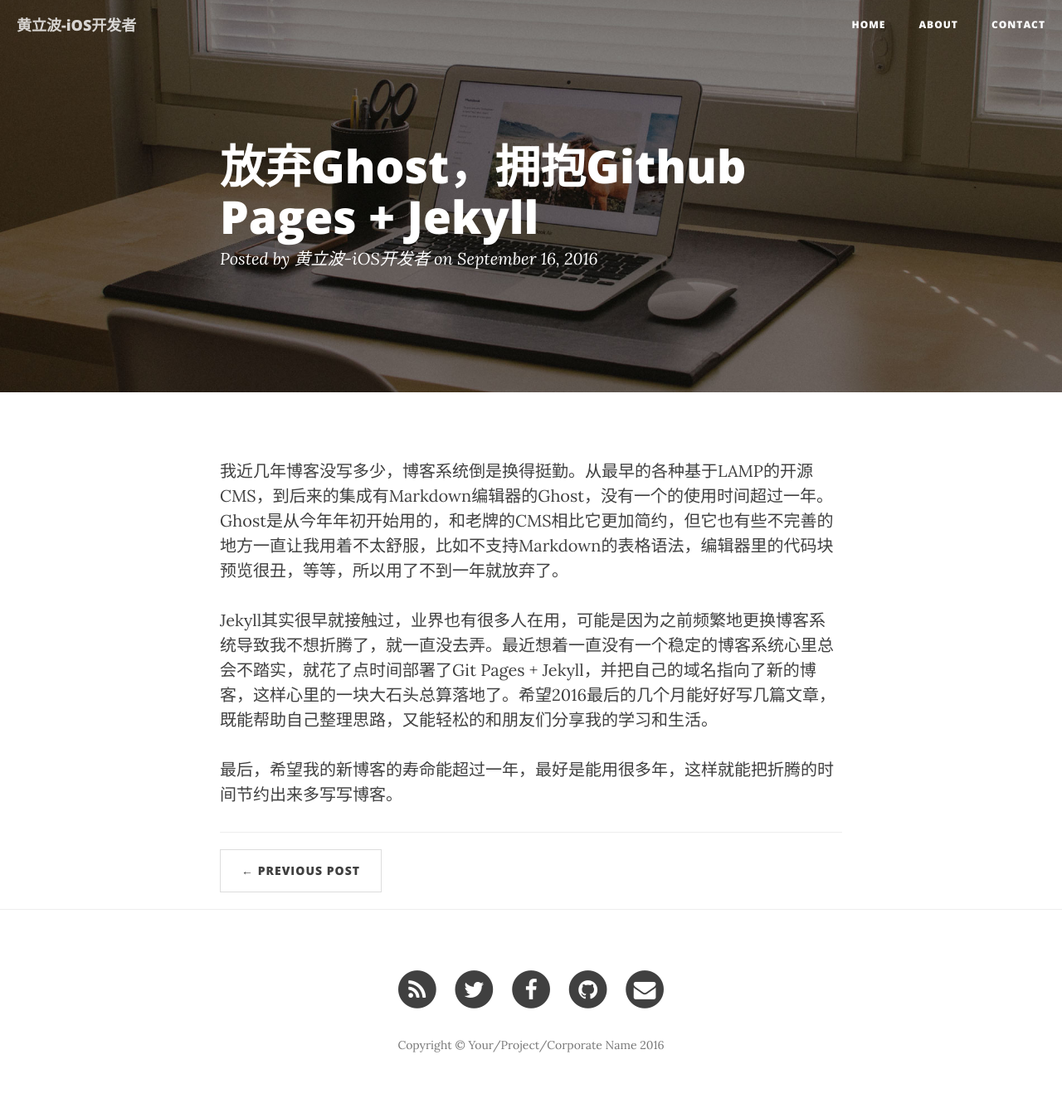
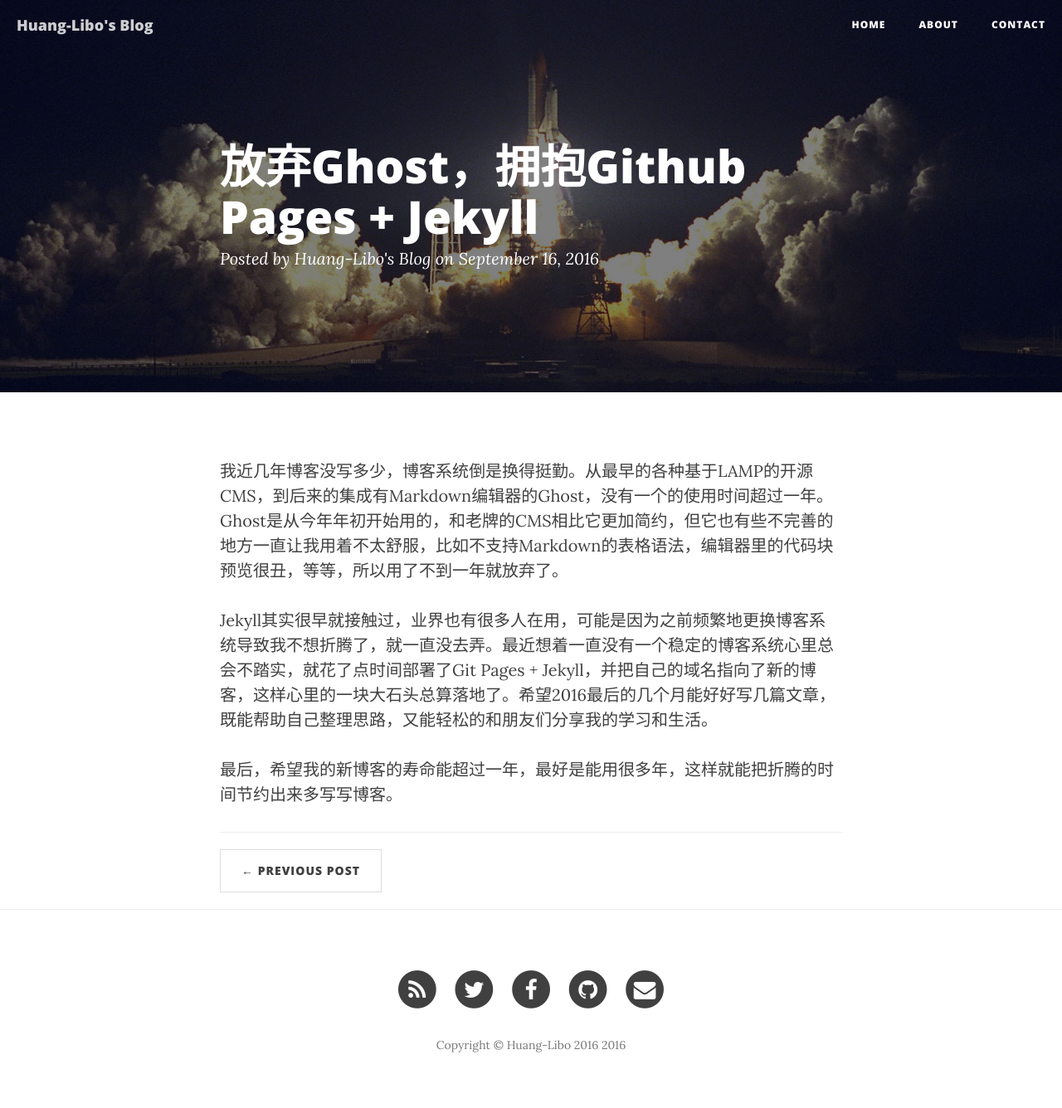
Before and after one commit to Huang-Libo/Huang-Libo.github.io, a Jekyll site: the page built from _posts/2016-09-17-welcome-to-jekyll.markdown, in a window 1280 px wide. Shown: the whole page at 83% size. Built offline with Jekyll 4.4.1, drawn with Linux system fonts in a browser that asks for light colours; nearby versions of some CDN libraries.

Commit message:
Modify _config.yml file

```diff
--- a/_config.yml
+++ b/_config.yml
@@ -1,15 +1,15 @@
 # Site settings
-title: 黄立波-iOS开发者
-header-img: img/home-bg.jpg
+title: Huang-Libo's Blog
+header-img: img/post-bg-04.jpg
 email: huanglibo.work@gmail.com
-copyright_name: Your/Project/Corporate Name
-description: "Write your site description here. It will be used as your sites meta description as well!"
+copyright_name: Huang-Libo 2016
+description: "黄立波，iOS开发者"
 baseurl: ""
-url: "http://yourdomain.com"
-twitter_username: SBootstrap
-github_username:  davidtmiller
-facebook_username:  StartBootstrap
-email_username:  your-email@yourdomain.com
+url: "http://huanglibo.com"
+twitter_username: huanglb
+github_username: Huang-Libo
+facebook_username: 黄立波
+email_username:  huanglibo.work@gmail.com
 
 # Google Analytics
 # To enable google analytics, uncomment below line with a valid Google Tracking ID
@@ -19,7 +19,7 @@
 markdown: kramdown
 highlighter: rouge
 permalink: pretty
-paginate: 5
+paginate: 20
 exclude: ["less","node_modules","Gruntfile.js","package.json","README.md"]
 
 gems: [jekyll-paginate, jekyll-feed]
```
